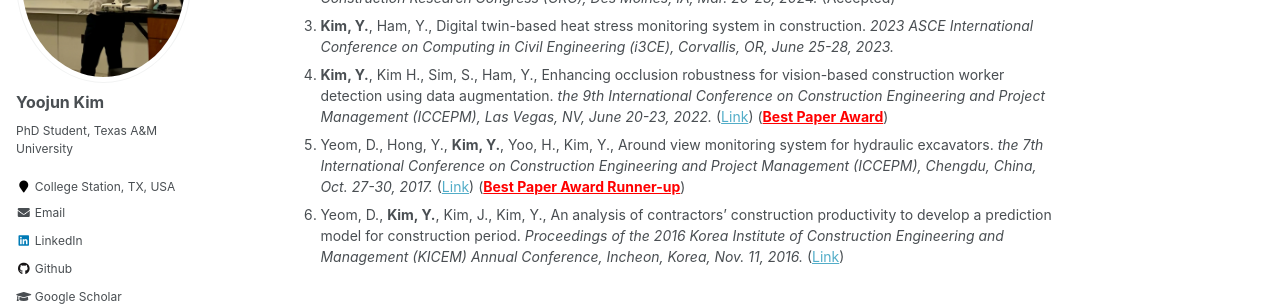
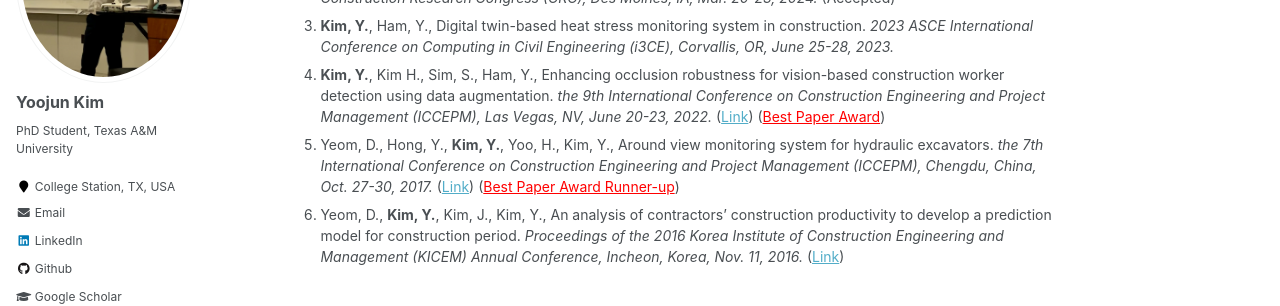
Before and after one commit to yoojunT/yoojunT.github.io, a Jekyll site: the page built from _pages/publications.md, in a window 1280 px wide and 900 px high, scrolled down 631 px. Shown: the part 150-456 px from the top of the window. Built offline with Jekyll 4.4.1, drawn with Linux system fonts in a browser that asks for light colours.

Commit message:
Update publications.md

```diff
--- a/_pages/publications.md
+++ b/_pages/publications.md
@@ -18,8 +18,8 @@ author_profile: true
 1. **Kim, Y.**, Ham, Y., Proactive heat safety management: Leveraging advanced forecasting systems for occupational heat risk preparedness. *2024 Canadian Society for Civil Engineering (CSCE), Ontario, Canada, June. 5-7, 2024.* (Submitted)
 1. **Kim, Y.**, Ham, Y., Heat stress monitoring in construction for risk-informed decision-making. *2024 ASCE Construction Research Congress (CRC), Des Moines, IA, Mar. 20-23, 2024.* (Accepted)
 1. **Kim, Y.**, Ham, Y., Digital twin-based heat stress monitoring system in construction. *2023 ASCE International Conference on Computing in Civil Engineering (i3CE), Corvallis, OR, June 25-28, 2023.*
-1. **Kim, Y.**, Kim H., Sim, S., Ham, Y., Enhancing occlusion robustness for vision-based construction worker detection using data augmentation. *the 9th International Conference on Construction Engineering and Project Management (ICCEPM), Las Vegas, NV, June 20-23, 2022.* ([Link](https://scholar.google.com/citations?view_op=view_citation&hl=en&user=hYRXPWgAAAAJ&sortby=pubdate&citation_for_view=hYRXPWgAAAAJ:YsMSGLbcyi4C)) (<span style="color: red; text-decoration: underline;">**Best Paper Award**</span>)
-1. Yeom, D., Hong, Y., **Kim, Y.**, Yoo, H., Kim, Y., Around view monitoring system for hydraulic excavators. *the 7th International Conference on Construction Engineering and Project Management (ICCEPM), Chengdu, China, Oct. 27-30, 2017.* ([Link](https://www.researchgate.net/publication/360804749_Around_View_Monitoring_System_for_Hydraulic_Excavators)) (<span style="color: red; text-decoration: underline;">**Best Paper Award Runner-up**</span>)
+1. **Kim, Y.**, Kim H., Sim, S., Ham, Y., Enhancing occlusion robustness for vision-based construction worker detection using data augmentation. *the 9th International Conference on Construction Engineering and Project Management (ICCEPM), Las Vegas, NV, June 20-23, 2022.* ([Link](https://scholar.google.com/citations?view_op=view_citation&hl=en&user=hYRXPWgAAAAJ&sortby=pubdate&citation_for_view=hYRXPWgAAAAJ:YsMSGLbcyi4C)) (<span style="color: red; text-decoration: underline;">Best Paper Award</span>)
+1. Yeom, D., Hong, Y., **Kim, Y.**, Yoo, H., Kim, Y., Around view monitoring system for hydraulic excavators. *the 7th International Conference on Construction Engineering and Project Management (ICCEPM), Chengdu, China, Oct. 27-30, 2017.* ([Link](https://www.researchgate.net/publication/360804749_Around_View_Monitoring_System_for_Hydraulic_Excavators)) (<span style="color: red; text-decoration: underline;">Best Paper Award Runner-up</span>)
 1. Yeom, D., **Kim, Y.**, Kim, J., Kim, Y., An analysis of contractors’ construction productivity to develop a prediction model for construction period. *Proceedings of the 2016 Korea Institute of Construction Engineering and Management (KICEM) Annual Conference, Incheon, Korea, Nov. 11, 2016.* ([Link](https://www.auric.or.kr/User/Rdoc/DocRdoc.aspx?returnVal=RD_R&dn=344420#.YzxFU3bMKUk))
 
 <br />
```
